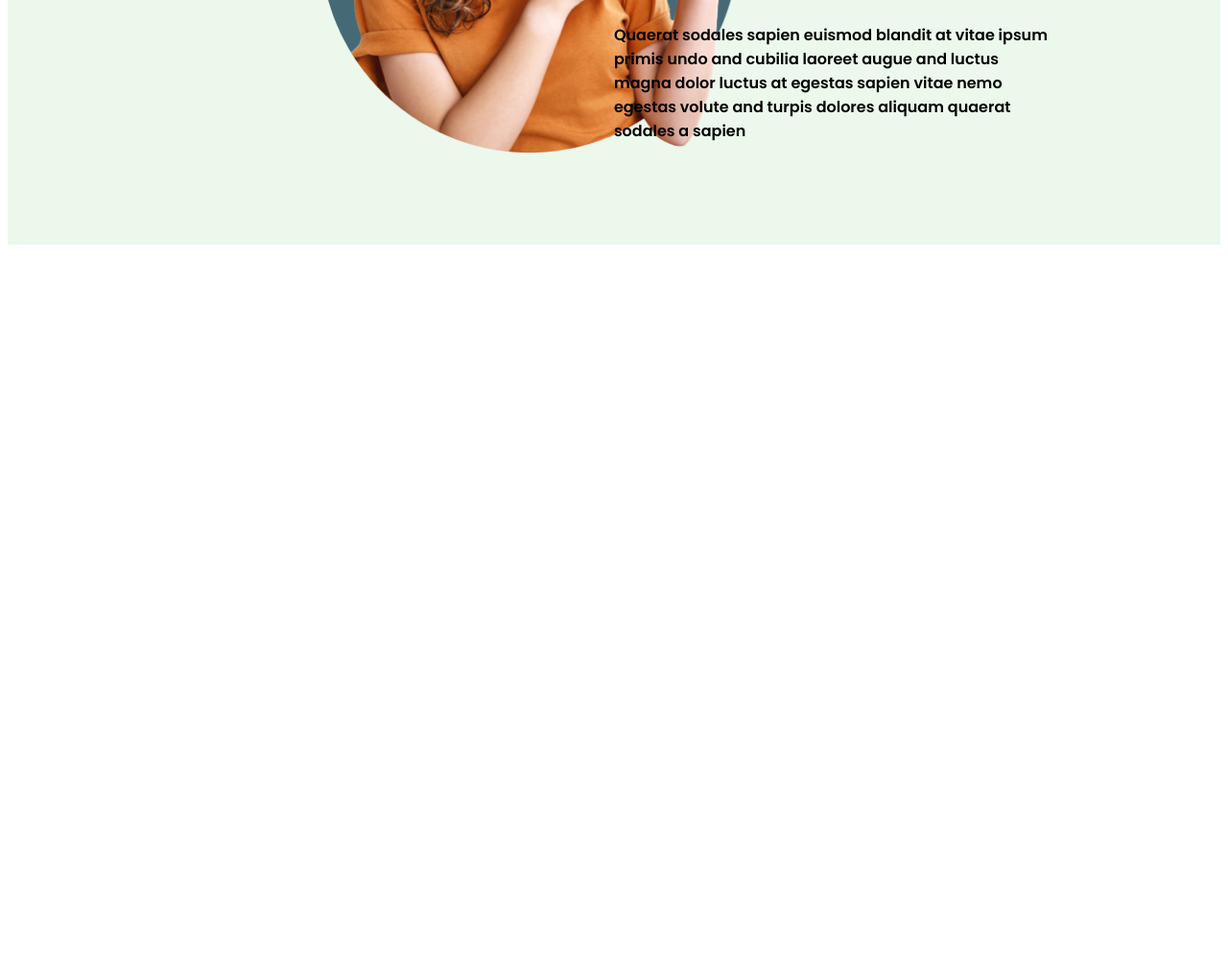
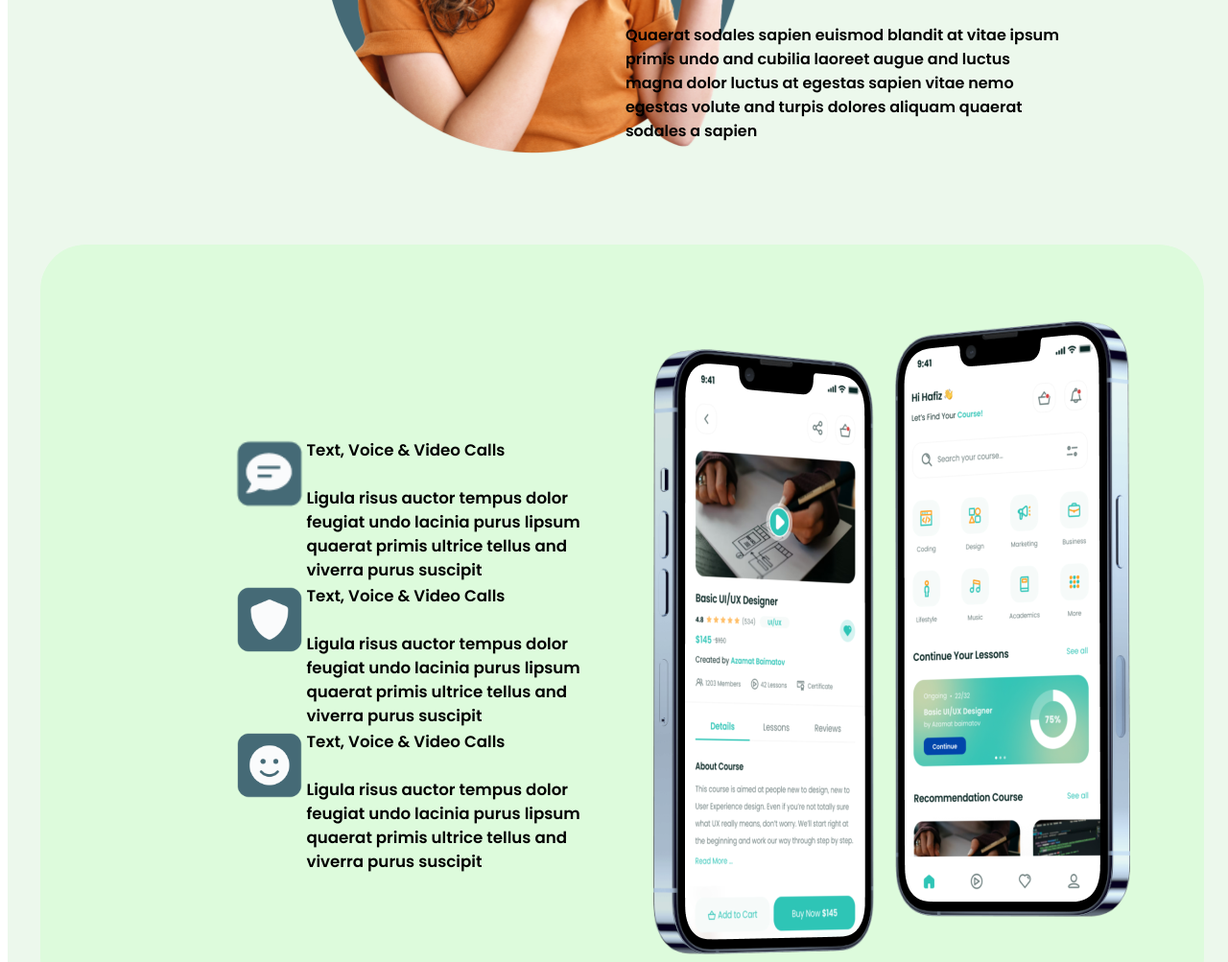
Before and after one commit to EGAMER26/project_one, a plain HTML site: page index.html in a window 1280 px wide. Shown: the part 1631-2634 px from the top of the page at 96% size. Before the commit the page ends 1894 px from the top, so only its background shows below. Drawn offline with Linux system fonts and the light colour scheme.

Commit message:
terceira parte (about)

```diff
--- a/index.html
+++ b/index.html
@@ -131,5 +131,55 @@
         </section>
       </div>
     </section>
+    <section class="features">
+      <div class="container">
+        <div class="text">
+          <div class="cartoes">
+            <div class="cartao">
+              <img
+                class="minlogo"
+                src="/assets/balao texto.png"
+                alt="balao de texto"
+              />
+              <p>
+                Text, Voice & Video Calls <br />
+                <br />
+                Ligula risus auctor tempus dolor feugiat undo lacinia purus
+                lipsum quaerat primis ultrice tellus and viverra purus suscipit
+              </p>
+            </div>
+            <div class="cartao">
+              <img
+                class="minlogo"
+                src="/assets/issue-icons-1.png"
+                alt="emoki sorrindo"
+              />
+              <p>
+                Text, Voice & Video Calls <br />
+                <br />
+                Ligula risus auctor tempus dolor feugiat undo lacinia purus
+                lipsum quaerat primis ultrice tellus and viverra purus suscipit
+              </p>
+            </div>
+            <div class="cartao">
+              <img
+                class="minlogo"
+                src="/assets/issue-icons-2.png"
+                alt="escudo"
+              />
+              <p>
+                Text, Voice & Video Calls <br />
+                <br />
+                Ligula risus auctor tempus dolor feugiat undo lacinia purus
+                lipsum quaerat primis ultrice tellus and viverra purus suscipit
+              </p>
+            </div>
+          </div>
+        </div>
+        <div class="iphone">
+          <img src="/assets/phone.png" alt="smartphone" />
+        </div>
+      </div>
+    </section>
   </body>
 </html>
--- a/style.css
+++ b/style.css
@@ -78,6 +78,10 @@
   width: 487px;
   height: 487px;
   margin-top: 63px;
+}
+body {
+  width: 100%;
+  height: 100%;
 }
 a {
   text-decoration: none;
@@ -250,3 +254,52 @@ hover {
   position: relative;
   top: 100px;
 }
+/* ---------------------------FEATURES--------------------------- */
+
+.features {
+  display: flex;
+
+  width: 100%;
+  height: 921px;
+  background-color: #ecf8ec;
+}
+.container {
+  margin: 0 auto;
+  /* align-items: center; */
+  display: flex;
+  width: 1213px;
+  height: 791px;
+  background-color: #ddfbdc;
+  border-radius: 47.5px;
+}
+.cartoes {
+  width: 389px;
+  height: 439px;
+  /* border: solid; */
+  position: relative;
+  left: 200px;
+  top: 200px;
+  display: flex;
+  flex-direction: column;
+  gap: 18px;
+}
+
+.iphone {
+  position: relative;
+  top: 80px;
+  left: 250px;
+  width: 497px;
+  height: 660px;
+}
+.cartao {
+  display: flex;
+  justify-content: space-around;
+
+  width: 400px;
+  height: 132px;
+  margin: 1px;
+  /* border: solid; */
+}
+.cartao p {
+  margin: 1px;
+}
```
Also changed, not shown: assets/balao texto.png (added), assets/phone.png (added).
